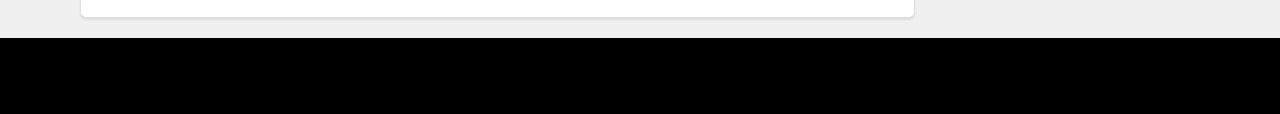
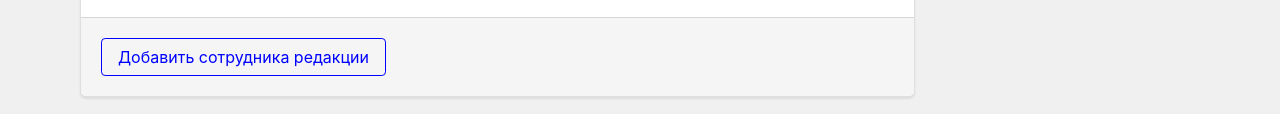
Before and after one commit to PhantomDC/pf2, a website: page media.html in a window 1280 px wide. Shown: the part 1016-1130 px from the top of the page. Before the commit the page ends 1054 px from the top, so only its background shows below. Drawn offline with Linux system fonts and the light colour scheme.

Commit message:
media page btn

```diff
--- a/media.html
+++ b/media.html
@@ -227,6 +227,10 @@
 
                 </div>
 
+                <div class="card-footer">
+                    <a class="btn btn-outline-primary" href="signup.html#journalist">Добавить сотрудника редакции</a>
+                </div>
+
             </div>
 
         </div>
```
Also changed, not shown: img/media-thumb2.png (added).
